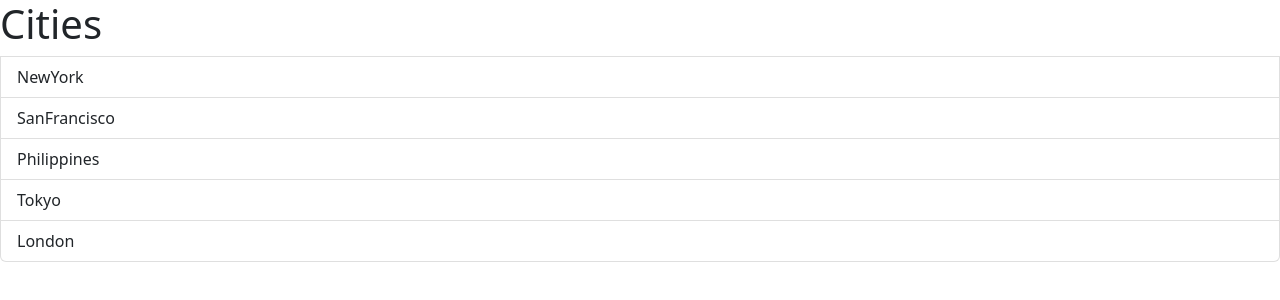
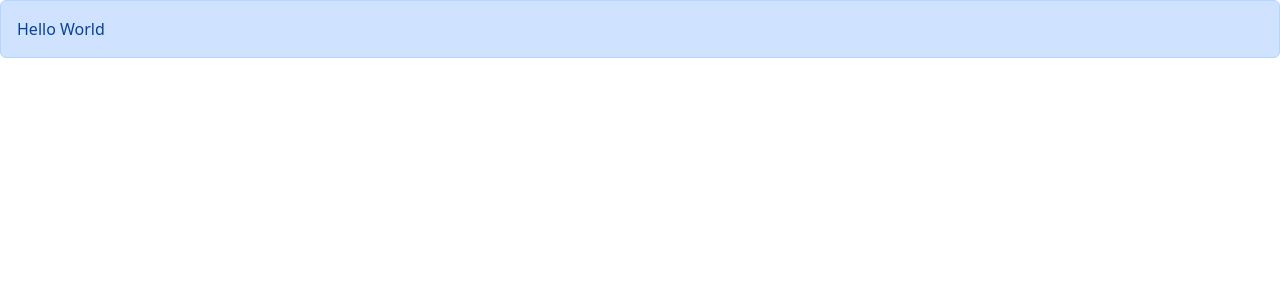
Before and after one commit to Ozzie-code-alt/React-app, a React (Vite) app: page / in a window 1280 px wide. Shown: the top 300 px of the page. Built offline with nearby package versions, Linux system fonts and the light colour scheme.

Commit message:
ReactDev Tools

```diff
--- a/src/App.tsx
+++ b/src/App.tsx
@@ -1,20 +1,26 @@
-import ListGroup from "./components/ListGroup"
-
+// import ListGroup from "./components/ListGroup"
+import Alert from "./components/Alert"
 //components "APP"
 function App(){
-    let items = [
-        'NewYork',
-        'SanFrancisco',
-        'Philippines',
-        'Tokyo',
-        'London',
-    ]
+    // let items = [
+    //     'NewYork',
+    //     'SanFrancisco',
+    //     'Philippines',
+    //     'Tokyo',
+    //     'London',
+    // ]
 
-    const handleSelect = (item:string)=>{
-        console.log("Hello World")
-    }
-return <div> <ListGroup items={items} heading="Cities" onSelectedItem={handleSelect}/> </div>// call Message Function from Message tsx
+    // const handleSelect = (item:string)=>{
+    //     console.log(item)
+    // }
+// return <div> <ListGroup items={items} heading="Cities" onSelectedItem={handleSelect}/> </div>// call Message Function from Message tsx
 //each component will have their own state meaning eacg ListGroup is independent
+
+return ( <div>
+ <Alert>
+   Hello World
+ </Alert>
+</div>)
 }
 
 export default App
--- /dev/null
+++ b/src/components/Alert.tsx
@@ -0,0 +1,13 @@
+import{ ReactNode } from 'react'
+
+interface Props{
+    children:ReactNode // passing html to app.tsx component we can use children prop to pass children to component
+}
+
+const Alert = ({children}: Props) => {  // destructured text in Props
+  return (
+    <div className='alert alert-primary'>{children}</div>
+  )
+}
+
+export default Alert
```
